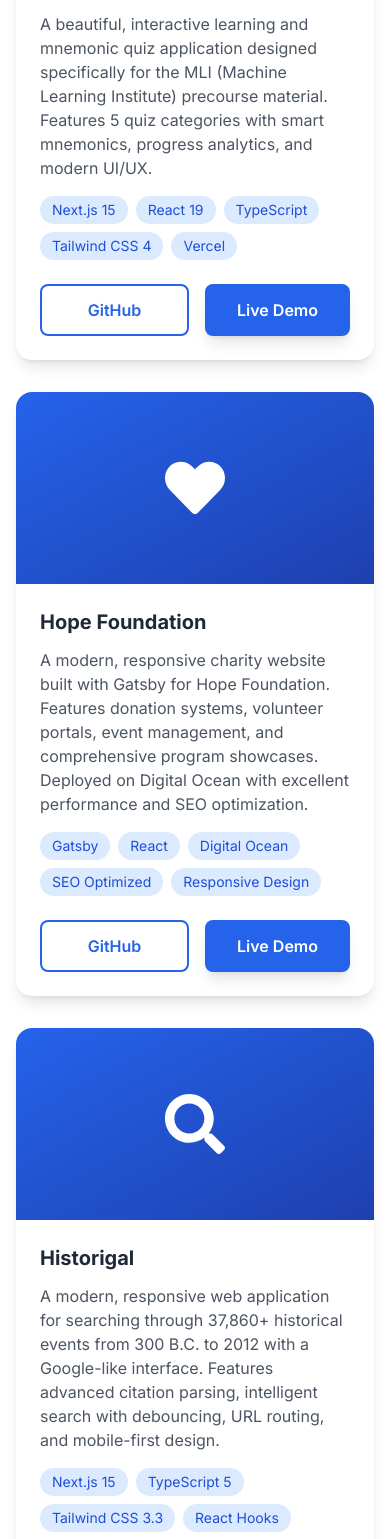
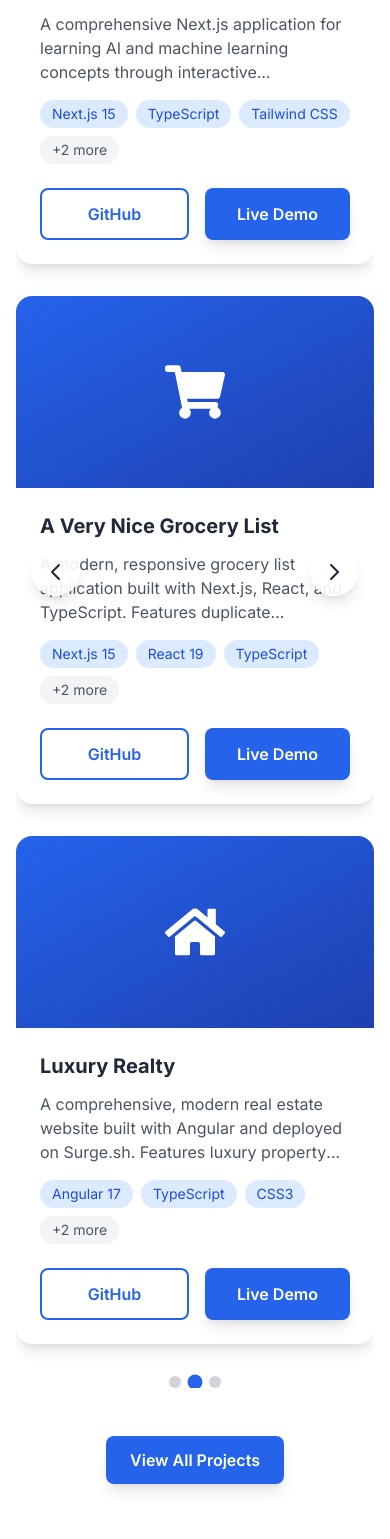
Before and after one commit to davidagustin/davidagustin.github.io, a React (Create React App) app: page / in a window 390 px wide. Shown: the part 3303-4842 px from the top of the page. Built offline with nearby package versions, Linux system fonts and the light colour scheme; the HTML template or start-up script is replaced by a standard one.

Commit message:
Convert projects section to auto-rotating carousel with 5-second intervals

```diff
--- a/src/components/Projects.tsx
+++ b/src/components/Projects.tsx
@@ -1,8 +1,56 @@
-import { motion } from 'framer-motion';
+import { motion, AnimatePresence } from 'framer-motion';
+import { useState, useEffect } from 'react';
 import type React from 'react';
 import { PROJECTS } from '../utils/constants';
 
 const Projects: React.FC = () => {
+  const [currentIndex, setCurrentIndex] = useState(0);
+  const [direction, setDirection] = useState(0);
+
+  // Auto-rotate carousel every 5 seconds
+  useEffect(() => {
+    const interval = setInterval(() => {
+      setDirection(1);
+      setCurrentIndex((prevIndex) => (prevIndex + 1) % Math.ceil(PROJECTS.length / 3));
+    }, 5000);
+
+    return () => clearInterval(interval);
+  }, []);
+
+  const nextSlide = () => {
+    setDirection(1);
+    setCurrentIndex((prevIndex) => (prevIndex + 1) % Math.ceil(PROJECTS.length / 3));
+  };
+
+  const prevSlide = () => {
+    setDirection(-1);
+    setCurrentIndex((prevIndex) =>
+      prevIndex === 0 ? Math.ceil(PROJECTS.length / 3) - 1 : prevIndex - 1
+    );
+  };
+
+  const getCurrentProjects = () => {
+    const startIndex = currentIndex * 3;
+    return PROJECTS.slice(startIndex, startIndex + 3);
+  };
+
+  const variants = {
+    enter: (direction: number) => ({
+      x: direction > 0 ? 1000 : -1000,
+      opacity: 0
+    }),
+    center: {
+      zIndex: 1,
+      x: 0,
+      opacity: 1
+    },
+    exit: (direction: number) => ({
+      zIndex: 0,
+      x: direction < 0 ? 1000 : -1000,
+      opacity: 0
+    })
+  };
+
   return (
     <section id="projects" className="py-20">
       <div className="container">
@@ -13,14 +61,29 @@
           viewport={{ once: true }}
         >
           <h2 className="section-title">Featured Projects</h2>
-          <div className="grid md:grid-cols-2 lg:grid-cols-3 gap-8">
-            {PROJECTS.map((project, index) => (
+
+          {/* Carousel Container */}
+          <div className="relative overflow-hidden">
+            <AnimatePresence initial={false} custom={direction}>
+              <motion.div
+                key={currentIndex}
+                custom={direction}
+                variants={variants}
+                initial="enter"
+                animate="center"
+                exit="exit"
+                transition={{
+                  x: { type: "spring", stiffness: 300, damping: 30 },
+                  opacity: { duration: 0.2 }
+                }}
+                className="grid md:grid-cols-2 lg:grid-cols-3 gap-8"
+              >
+                {getCurrentProjects().map((project, index) => (
                   <motion.div
                     key={project.id}
                     initial={{ opacity: 0, y: 50 }}
-                whileInView={{ opacity: 1, y: 0 }}
+                    animate={{ opacity: 1, y: 0 }}
                     transition={{ duration: 0.6, delay: index * 0.1 }}
-                viewport={{ once: true }}
                     className="bg-white rounded-2xl shadow-lg overflow-hidden hover:shadow-2xl transition-shadow duration-300"
                   >
                     <div className="h-48 bg-gradient-to-br from-blue-600 to-blue-800 flex items-center justify-center">
@@ -30,9 +93,9 @@
                       <h3 className="text-xl font-bold text-gray-800 mb-3">
                         {project.title}
                       </h3>
-                  <p className="text-gray-600 mb-4">{project.description}</p>
+                      <p className="text-gray-600 mb-4 line-clamp-3">{project.description}</p>
                       <div className="flex flex-wrap gap-2 mb-6">
-                    {project.technologies.map((tech) => (
+                        {project.technologies.slice(0, 3).map((tech) => (
                           <span
                             key={tech}
                             className="px-3 py-1 bg-blue-100 text-blue-700 rounded-full text-sm"
@@ -40,6 +103,11 @@
                             {tech}
                           </span>
                         ))}
+                        {project.technologies.length > 3 && (
+                          <span className="px-3 py-1 bg-gray-100 text-gray-600 rounded-full text-sm">
+                            +{project.technologies.length - 3} more
+                          </span>
+                        )}
                       </div>
                       <div className="flex gap-4">
                         <a
@@ -62,6 +130,62 @@
                     </div>
                   </motion.div>
                 ))}
+              </motion.div>
+            </AnimatePresence>
+
+            {/* Navigation Buttons */}
+            <button
+              onClick={prevSlide}
+              className="absolute left-4 top-1/2 transform -translate-y-1/2 bg-white/90 hover:bg-white text-gray-800 p-3 rounded-full shadow-lg hover:shadow-xl transition-all duration-300 z-10"
+              aria-label="Previous projects"
+            >
+              <svg className="w-6 h-6" fill="none" stroke="currentColor" viewBox="0 0 24 24">
+                <path strokeLinecap="round" strokeLinejoin="round" strokeWidth={2} d="M15 19l-7-7 7-7" />
+              </svg>
+            </button>
+            <button
+              onClick={nextSlide}
+              className="absolute right-4 top-1/2 transform -translate-y-1/2 bg-white/90 hover:bg-white text-gray-800 p-3 rounded-full shadow-lg hover:shadow-xl transition-all duration-300 z-10"
+              aria-label="Next projects"
+            >
+              <svg className="w-6 h-6" fill="none" stroke="currentColor" viewBox="0 0 24 24">
+                <path strokeLinecap="round" strokeLinejoin="round" strokeWidth={2} d="M9 5l7 7-7 7" />
+              </svg>
+            </button>
+
+            {/* Dots Indicator */}
+            <div className="flex justify-center mt-8 space-x-2">
+              {Array.from({ length: Math.ceil(PROJECTS.length / 3) }).map((_, index) => (
+                <button
+                  key={index}
+                  onClick={() => {
+                    setDirection(index > currentIndex ? 1 : -1);
+                    setCurrentIndex(index);
+                  }}
+                  className={`w-3 h-3 rounded-full transition-all duration-300 ${
+                    index === currentIndex
+                      ? 'bg-blue-600 scale-125'
+                      : 'bg-gray-300 hover:bg-gray-400'
+                  }`}
+                  aria-label={`Go to slide ${index + 1}`}
+                />
+              ))}
+            </div>
+          </div>
+
+          {/* View All Projects Button */}
+          <div className="text-center mt-12">
+            <motion.button
+              whileHover={{ scale: 1.05 }}
+              whileTap={{ scale: 0.95 }}
+              className="btn btn-primary"
+              onClick={() => {
+                // You can add functionality to show all projects in a modal or navigate to a full projects page
+                console.log('View all projects');
+              }}
+            >
+              View All Projects
+            </motion.button>
           </div>
         </motion.div>
       </div>
--- a/src/index.css
+++ b/src/index.css
@@ -57,4 +57,11 @@
   .glass-effect {
     @apply bg-white/20 backdrop-blur-md border border-white/30 shadow-lg;
   }
+
+  .line-clamp-3 {
+    display: -webkit-box;
+    -webkit-line-clamp: 3;
+    -webkit-box-orient: vertical;
+    overflow: hidden;
+  }
 }
```
Lines whose indentation alone changed are shown as unchanged.
